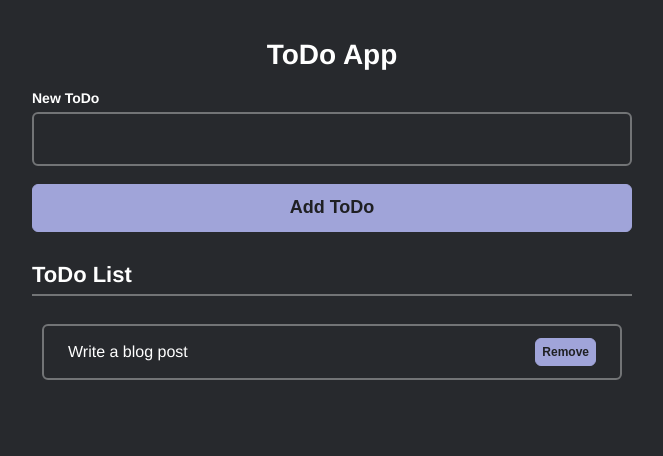
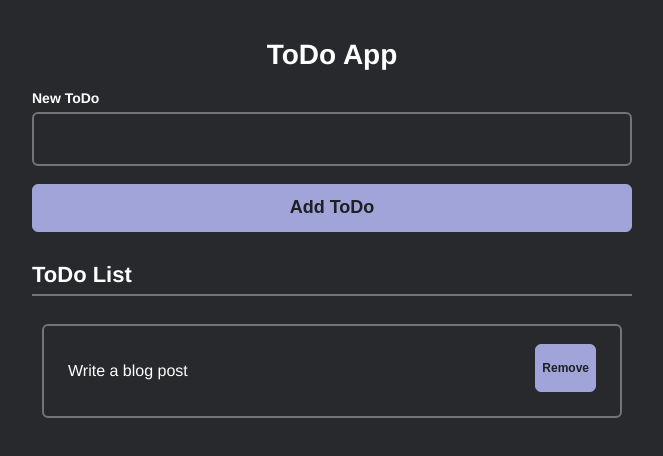
Before and after one commit to elenakout/demo.todo, a Vue app: page / in a window 1280 px wide. Shown: the top 456 px of the page, without its empty margins (308-971 px from the left). Built offline with nearby package versions, Linux system fonts and the light colour scheme.

Commit message:
feat: AppButton

```diff
--- a/src/App.vue
+++ b/src/App.vue
@@ -1,8 +1,10 @@
 <template>
   <h1>ToDo App</h1>
-  <form @submit.prevent="addTodo()">
+  <form>
     <AppInput v-model="newTodo">New ToDo</AppInput>
-    <button>Add ToDo</button>
+
+    <AppButton @buttonClicked="addTodo()">Add ToDo</AppButton>
+
   </form>
   <h2>ToDo List</h2>
   <ul>
@@ -17,6 +19,8 @@
 <script setup>
 import { ref } from 'vue';
 import AppInput from './components/AppInput.vue';
+import AppButton from './components/AppButton.vue'
+
 
 const newTodo = ref('');
 
@@ -95,7 +99,7 @@ form {
 } */
 
 /* form input, */
-body #app form button {
+/* body #app form button {
   height: 48px;
   box-shadow: none;
   outline: none;
@@ -105,7 +109,7 @@ body #app form button {
   font-size: 18px;
   margin-top: 6px;
   margin-bottom: 12px;
-}
+} */
 
 /* form input {
   background-color: transparent;
@@ -113,7 +117,7 @@ body #app form button {
   color: inherit;
 } */
 
-button {
+/* button {
   cursor: pointer;
   background-color: #a0a4d9;
   border: 1px solid #a0a4d9;
@@ -121,7 +125,7 @@ button {
   font-weight: bold;
   outline: none;
   border-radius: 6px;
-}
+} */
 
 h2 {
   font-size: 22px;
--- a/src/components/AppButton.vue
+++ b/src/components/AppButton.vue
@@ -0,0 +1,31 @@
+<template>
+	<button type="button"  @click="$emit('buttonClicked')">
+	<slot></slot>
+
+	</button>
+</template>
+
+<style>
+button {
+  height: 48px;
+  box-shadow: none;
+  outline: none;
+  padding-left: 12px;
+  padding-right: 12px;
+  border-radius: 6px;
+  font-size: 18px;
+  margin-top: 6px;
+  margin-bottom: 12px;
+}
+
+
+button {
+  cursor: pointer;
+  background-color: #a0a4d9;
+  border: 1px solid #a0a4d9;
+  color: #1f2023;
+  font-weight: bold;
+  outline: none;
+  border-radius: 6px;
+}
+</style>
```
